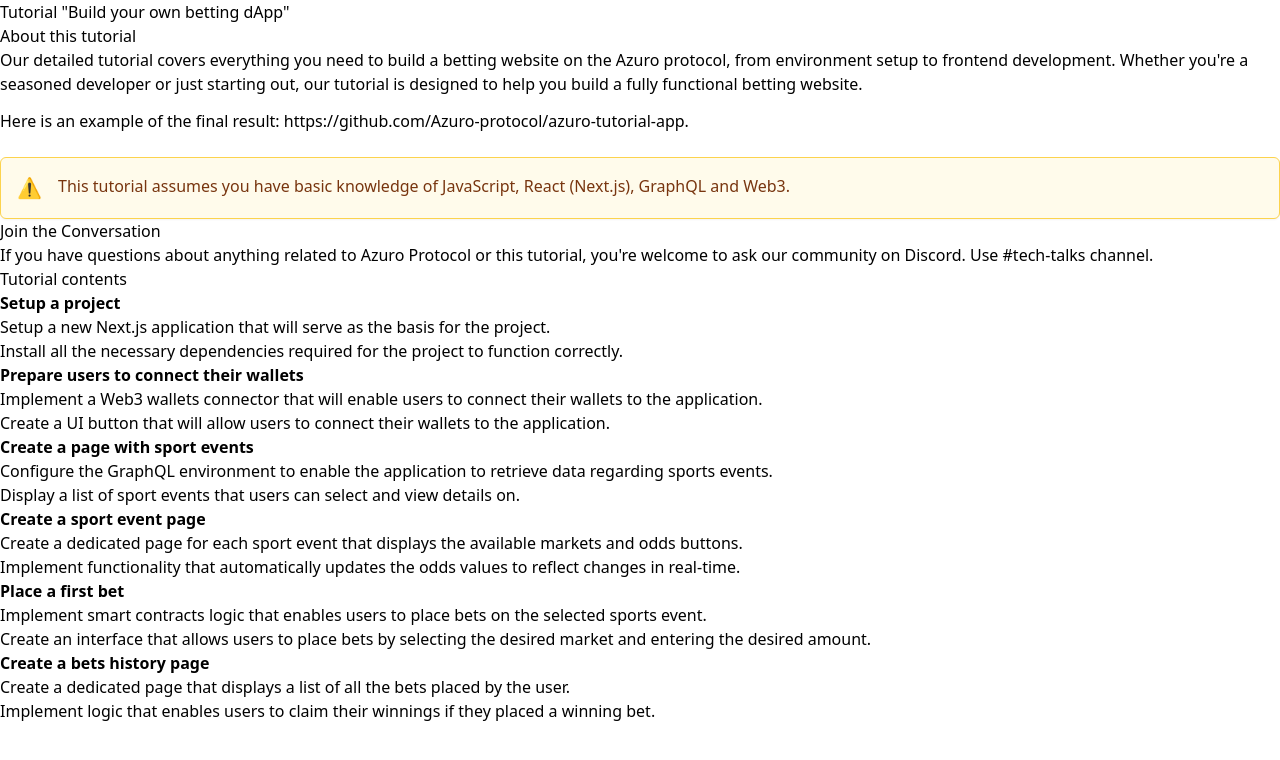
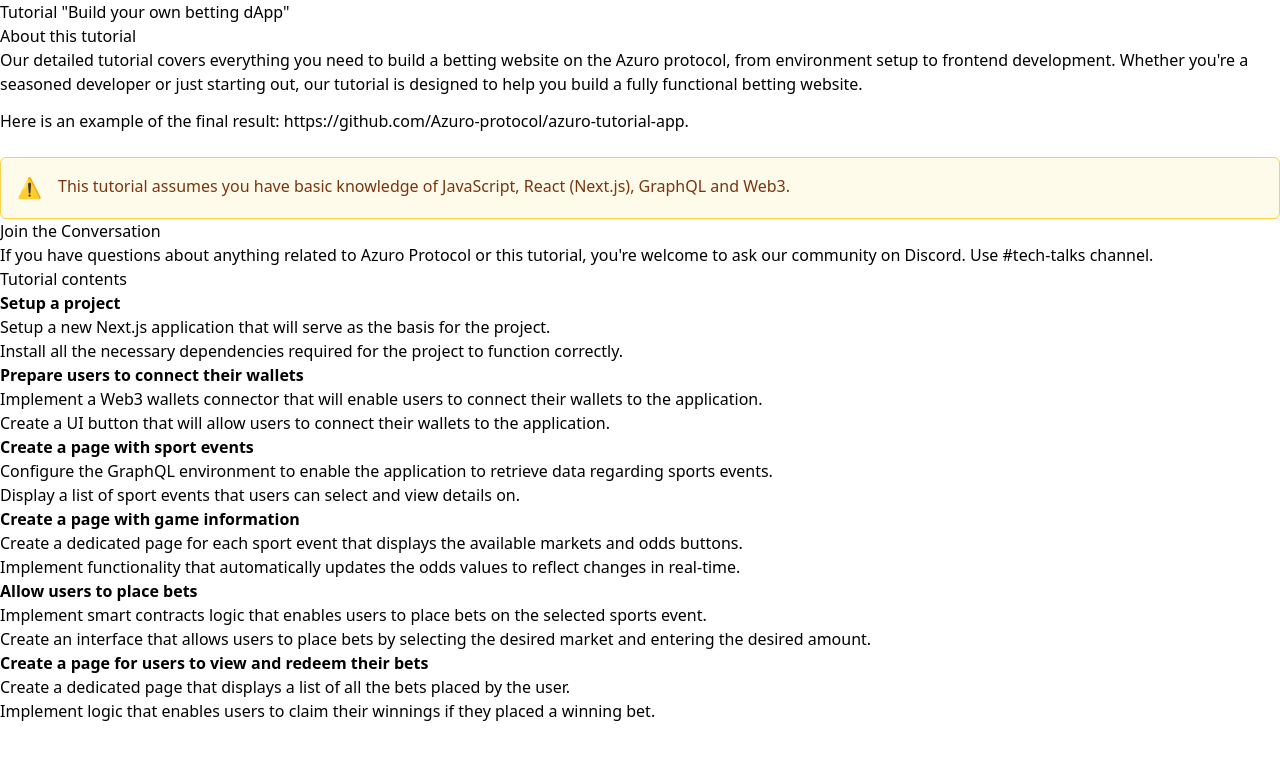
Before and after one commit to Azuro-protocol/gem-docs, a Next.js app: page /guides/tutorial in a window 1280 px wide. Shown: the top 760 px of the page. Built offline with nearby package versions, Linux system fonts and the light colour scheme.

Commit message:
fixed links, names, language

```diff
--- a/pages/guides/_meta.json
+++ b/pages/guides/_meta.json
@@ -4,7 +4,7 @@
   "---": {
     "type": "separator"
   },
-  "sdk": "SDK: make it work",
+  "sdk": "SDK: making it work",
   "advanced": "Advanced (manual)",
   "---1": {
     "type": "separator"
--- a/pages/guides/index.mdx
+++ b/pages/guides/index.mdx
@@ -14,11 +14,11 @@
 
 **To start building with Azuro:**
 
-- Go to our [Tutorial](/tutorial/index). It will guide you through the necessary steps to create your betting dApp on Azuro Protocol.
+- Go to our [Tutorial](guides/tutorial/index). It will guide you through the necessary steps to create your betting dApp on Azuro Protocol.
 
-- Then, to get your betting dApp up and running, you'll also need to go through the [SDK: making it work](sdk/overview) section and tweak all the necessary components to activate the hooks.
+- Then, to get your betting dApp up and running, you'll also need to go through the [SDK: making it work](guides/sdk/overview) section and tweak all the necessary components to activate the hooks.
 
-**NB:** for instructions on manual data access, see the [Advanced (manual)](advanced) section where we explain how to use different GraphQL queries.
+**NB:** for instructions on manual data access, see the [Advanced (manual)](guides/advanced/overview) section where we explain how to use different GraphQL queries.
 
 
 ### Prerequisites
@@ -26,7 +26,7 @@
 Before starting, ensure you have a basic understanding of:
 - JavaScript;
 - Web3 ([wagmi](https://wagmi.sh/), [ethers](https://docs.ethers.org/v6/single-page/#getting-started), or other similar lib);
-- GraphQL\If you want to make manual requests instead of using the SDK.\
+- GraphQL (If you want to make manual requests instead of using the SDK.)
 Learn about [the subgraph and Azuro protocol entities here](/subgraph/highlights).
 
 
--- a/pages/guides/tutorial/_meta.json
+++ b/pages/guides/tutorial/_meta.json
@@ -1,6 +1,6 @@
 {
   "index": "Overview",
-  "setup-a-project": "Step 1: Setup your project",
+  "setup-a-project": "Step 1: Setup Your Project",
   "prepare-to-connect-user-wallets": "Step 2: Prepare to Connect User Wallets",
   "get-games": "Step 3: Create a Page With Sport Events",
   "get-game-details": "Step 4: Get and Display Game Info",
--- a/pages/guides/tutorial/get-bets-history.mdx
+++ b/pages/guides/tutorial/get-bets-history.mdx
@@ -1,6 +1,6 @@
 import { Image } from 'components/Image'
 
-# Get Bets History
+# Allow Users to View and Redeem Bets
 
 ## Helping components
 
--- a/pages/guides/tutorial/get-game-details.mdx
+++ b/pages/guides/tutorial/get-game-details.mdx
@@ -1,6 +1,6 @@
 import { Image } from 'components/Image'
 
-# Get Game Details
+# Get and Display Game Info
 
 ## Preparation: create helping components
 
--- a/pages/guides/tutorial/get-games.mdx
+++ b/pages/guides/tutorial/get-games.mdx
@@ -1,6 +1,6 @@
 import { Image } from 'components/Image'
 
-# Get Games
+# Create a Page With Sport Events
 
 Azuro stores data from the blockchain in the Subgraph (GraphQL). You don't need any queries, all it's packaged under the hood of our SDK.
 
--- a/pages/guides/tutorial/index.mdx
+++ b/pages/guides/tutorial/index.mdx
@@ -35,14 +35,14 @@
     - Configure the GraphQL environment to enable the application to retrieve data regarding sports events.
     - Display a list of sport events that users can select and view details on.
 
-4. **Create a sport event page**
+4. **Create a page with game information**
     - Create a dedicated page for each sport event that displays the available markets and odds buttons.
     - Implement functionality that automatically updates the odds values to reflect changes in real-time.
 
-5. **Place a first bet**
+5. **Allow users to place bets**
     - Implement smart contracts logic that enables users to place bets on the selected sports event.
     - Create an interface that allows users to place bets by selecting the desired market and entering the desired amount.
 
-6. **Create a bets history page**
+6. **Create a page for users to view and redeem their bets**
     - Create a dedicated page that displays a list of all the bets placed by the user.
     - Implement logic that enables users to claim their winnings if they placed a winning bet.
--- a/pages/guides/tutorial/place-a-first-bet.mdx
+++ b/pages/guides/tutorial/place-a-first-bet.mdx
@@ -1,7 +1,7 @@
 import { Callout } from 'components'
 import { Image } from 'components/Image'
 
-# Place First Bet
+# Allow Users to Place Bets
 
 In order to place a bet, the user needs to select the outcome of a sporting event and input the amount they want to bet.
 To facilitate this process in the UI, we will use a modal. When the user clicks on an outcome button, a modal will open.
```
Also changed, not shown: pages/guides/tutorial/setup-a-project.mdx (+1 -2 lines).
